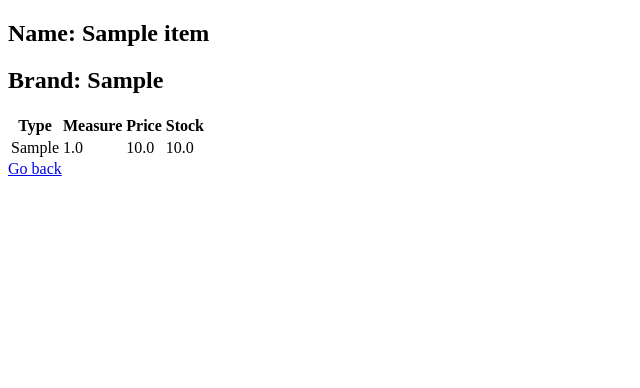
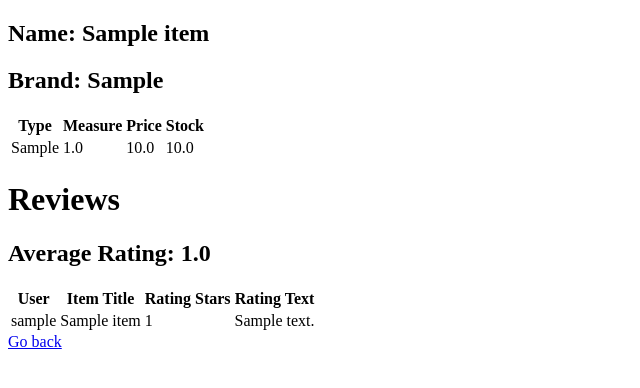
Before and after one commit to grilo13/padel-shop, a Django app: page /products/racket/1/ in a window 1280 px wide. Shown: the top 388 px of the page, without its empty margins (0-640 px from the left). Run offline with Django 4.2, Linux system fonts and the light colour scheme; tables that the repository leaves empty hold one stand-in row (Sample ...).

Commit message:
Added model for reviews and some model methods to get reviews and average value

```diff
--- a/products/admin.py
+++ b/products/admin.py
@@ -1,6 +1,6 @@
 from django.contrib import admin
 from .models import Item, ItemMeasures, Color, Category, Brand, \
-    MeasureType, Wishlist, Order, OrderItem
+    MeasureType, Wishlist, Order, OrderItem, ReviewItem
 
 # Register your models here.
 admin.site.register(Item)
@@ -12,3 +12,4 @@ admin.site.register(MeasureType)
 admin.site.register(Wishlist)
 admin.site.register(Order)
 admin.site.register(OrderItem)
+admin.site.register(ReviewItem)
--- a/products/models.py
+++ b/products/models.py
@@ -42,6 +42,14 @@ class Item(models.Model):
     date_added = models.DateTimeField(auto_now_add=True)
 
     is_featured = models.BooleanField(default=False)
+
+    def get_reviews(self):
+        return self.reviews.filter(item=self.id)
+
+    def get_average_rating(self):
+        reviews = self.get_reviews()
+        total_amount = sum(int(review.rating_stars) for review in reviews)
+        return total_amount / reviews.count()
 
     def __str__(self):
         return '{} from brand {} and category {} has color {}'.format(self.title, self.brand, self.category, self.color)
@@ -94,3 +102,23 @@ class OrderItem(models.Model):
 
     def __str__(self):
         return 'Order {} has item {}.'.format(self.order, self.item_measure.item.title)
+
+
+RATING = (
+    ('1', '1'),
+    ('2', '2'),
+    ('3', '3'),
+    ('4', '4'),
+    ('5', '5'),
+)
+
+
+class ReviewItem(models.Model):
+    user = models.ForeignKey(User, on_delete=models.CASCADE)
+    item = models.ForeignKey(Item, related_name='reviews', on_delete=models.CASCADE)
+
+    rating_stars = models.CharField(choices=RATING, max_length=5)
+    rating_text = models.TextField()
+
+    def __str__(self):
+        return 'User {} reviews with {} stars the item {}'.format(self.user, self.rating_stars, self.rating_text)
--- a/products/templates/racket.html
+++ b/products/templates/racket.html
@@ -30,6 +30,29 @@
             {% endfor %}
             </tbody>
         </table>
+        <h1>Reviews</h1>
+        <h2>Average Rating: {{average_rating}}</h2>
+        <table class="styled-table">
+            <thead>
+            <tr>
+                <th>User</th>
+                <th>Item Title</th>
+                <th>Rating Stars</th>
+                <th>Rating Text</th>
+            </tr>
+            </thead>
+
+            <tbody>
+            {% for review in reviews %}
+            <tr>
+                <td>{{review.user.username}}</td>
+                <td>{{review.item.title}}</td>
+                <td>{{review.rating_stars}}</td>
+                <td>{{review.rating_text}}</td>
+            </tr>
+            {% endfor %}
+            </tbody>
+        </table>
     </div>
     <a href="{% url 'get_rackets' %}" class="turn-back">Go back
     </a>
--- a/products/views.py
+++ b/products/views.py
@@ -84,9 +84,13 @@ class GetSpecificShoeInformation(APIView):
             context = {'error': 'Shoe does not exist...'}
             return render(request, 'shoe.html', context)
 
+        reviews = shoe.get_reviews()
+        average_rating = shoe.get_average_rating()
         shoe_availability = ItemMeasures.objects.filter(item=shoe_identifier)
 
-        return render(request, 'shoe.html', context={'shoe': shoe, 'availability': shoe_availability})
+        return render(request, 'shoe.html',
+                      context={'shoe': shoe, 'availability': shoe_availability, 'average_rating': average_rating,
+                               'reviews': reviews})
 
 
 class GetRackets(APIView):
@@ -109,9 +113,13 @@ class GetSpecificRacketInformation(APIView):
         except Item.DoesNotExist:
             return render(request, 'racket.html', context={'error': 'Racket not found...'})
 
+        reviews = racket.get_reviews()
+        average_rating = racket.get_average_rating()
         racket_availability = ItemMeasures.objects.filter(item=racket_identifier)
 
-        return render(request, 'racket.html', context={'racket': racket, 'availability': racket_availability})
+        return render(request, 'racket.html',
+                      context={'racket': racket, 'availability': racket_availability, 'average_rating': average_rating,
+                               'reviews': reviews})
 
 
 class CheckWishlist(APIView):
```
Also changed, not shown: products/templates/shoe.html (+23 -0 lines), products/migrations/0003_reviewitem.py (added), products/migrations/0004_alter_reviewitem_rating_stars.py (added), products/migrations/0005_alter_reviewitem_item.py (added).
